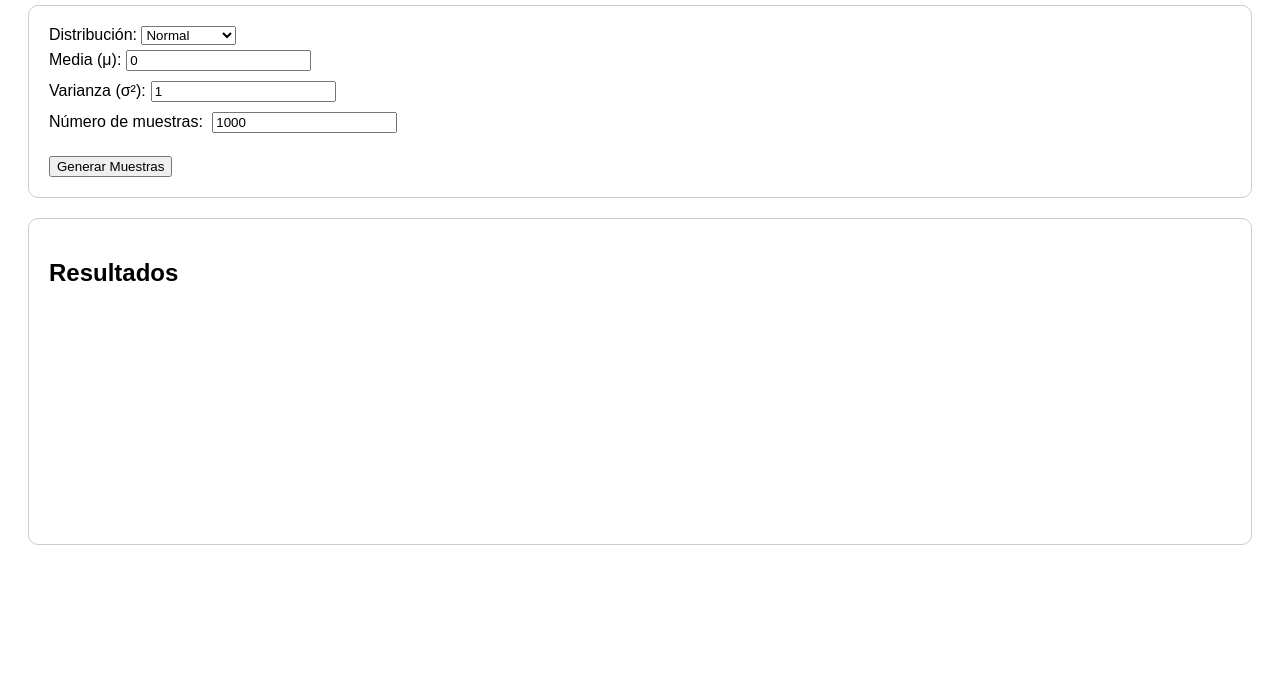
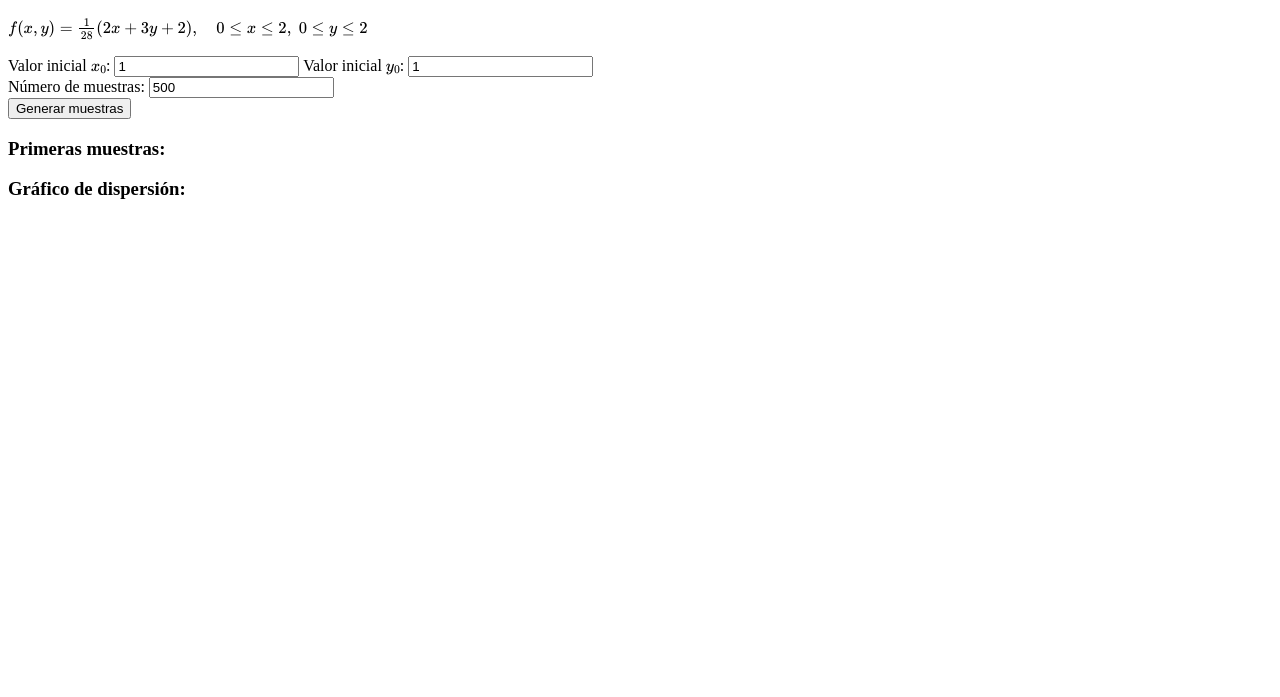
Before and after one commit to Carmona21/Mineria, a plain HTML site: page src/Gibbs/index.html in a window 1280 px wide. Shown: the part 103-800 px from the top of the page. Drawn offline with nearby package versions, Linux system fonts and the light colour scheme.

Commit message:
Metodo de gibbs en 2D

```diff
--- a/src/Gibbs/gibbs.js
+++ b/src/Gibbs/gibbs.js
@@ -1,23 +1,48 @@
+// Función para muestrear X dado Y usando la fórmula invertida
+function sampleXgivenY(y, u) {
+  // Fórmula sacada de la CDF invertida que viste en clase
+  // x = -3y - 2 + sqrt(9y^2 + 12y + 4 + 32u + 24uy) / 2
+  return (-3 * y - 2 + Math.sqrt(9 * y * y + 12 * y + 4 + 32 * u + 24 * u * y)) / 2;
+}
+
+// Función para muestrear Y dado X usando la otra CDF invertida
+function sampleYgivenX(x, v) {
+  // Fórmula de tus apuntes
+  // y = -2x - 2 + sqrt(x^2 + 2x + 1 + 6vx + 15v) / 3
+  return (-2 * x - 2 + Math.sqrt(x * x + 2 * x + 1 + 6 * v * x + 15 * v)) / 3;
+}
+
+// Gibbs sampler
 function runGibbs() {
   let n = parseInt(document.getElementById("samples").value);
-  let data = [];
+  let x = 1, y = 1;  // punto inicial
+  let muestrasX = [], muestrasY = [];
+
   for (let i = 0; i < n; i++) {
-    data.push(Math.random()); // por ahora uniforme
+    let u = Math.random();  // uniforme(0,1)
+    x = sampleXgivenY(y, u);
+
+    let v = Math.random();  // uniforme(0,1)
+    y = sampleYgivenX(x, v);
+
+    muestrasX.push(x);
+    muestrasY.push(y);
   }
-  plotResults(data);
-}
 
-function plotResults(data) {
+  // Mostrar primeras 10
+  document.getElementById("output").innerText =
+    muestrasX.map((xi, i) => `(${xi.toFixed(3)}, ${muestrasY[i].toFixed(3)})`).slice(0, 10).join("\n");
+
+  // Graficar dispersión
   let ctx = document.getElementById('chart').getContext('2d');
   new Chart(ctx, {
-    type: 'bar',
+    type: 'scatter',
     data: {
-      labels: data.map((_, i) => i),
       datasets: [{
-        label: 'Muestras',
-        data: data,
+        label: 'Muestras Gibbs',
+        data: muestrasX.map((xi, i) => ({x: xi, y: muestrasY[i]}))
       }]
     },
-    options: { scales: { x: { display: false } } }
+    options: { scales: { x: { min:0, max:2 }, y: { min:0, max:2 } } }
   });
 }
--- a/src/Gibbs/index.html
+++ b/src/Gibbs/index.html
@@ -2,69 +2,41 @@
 <html lang="es">
 <head>
   <meta charset="UTF-8">
-  <title>Simulación Gibbs Sampling</title>
+  <title>Método de Gibbs - Ejemplo Bivariante</title>
   <script src="https://cdn.jsdelivr.net/npm/chart.js"></script>
-  <style>
-    body { font-family: Arial, sans-serif; padding: 20px; }
-    .card { border: 1px solid #ccc; border-radius: 10px; padding: 20px; margin-bottom: 20px; }
-    input { margin: 5px; }
-  </style>
+  <!-- Cargar MathJax para fórmulas -->
+  <script src="https://polyfill.io/v3/polyfill.min.js?features=es6"></script>
+  <script id="MathJax-script" async
+          src="https://cdn.jsdelivr.net/npm/mathjax@3/es5/tex-mml-chtml.js"></script>
 </head>
 <body>
-  <h1>Simulación por Método de Gibbs</h1>
+  <h1>Muestreo con Método de Gibbs</h1>
 
-  <div class="card">
-    <label>Distribución:</label>
-    <select id="distribution">
-      <option value="normal">Normal</option>
-      <option value="exponential">Exponencial</option>
-    </select><br>
+  <h3>Función de densidad conjunta:</h3>
+  <p>
+    \( f(x,y) = \frac{1}{28}(2x + 3y + 2), \quad 0 \leq x \leq 2, \; 0 \leq y \leq 2 \)
+  </p>
 
-    <div id="params">
-      <label>Media (μ):</label><input type="number" id="mean" value="0"><br>
-      <label>Varianza (σ²):</label><input type="number" id="variance" value="1"><br>
-    </div>
-
-    <label>Número de muestras:</label>
-    <input type="number" id="samples" value="1000"><br><br>
-
-    <button onclick="runGibbs()">Generar Muestras</button>
+  <div>
+    <label for="x0">Valor inicial \(x_0\):</label>
+    <input type="number" id="x0" value="1" step="0.1">
+    <label for="y0">Valor inicial \(y_0\):</label>
+    <input type="number" id="y0" value="1" step="0.1">
   </div>
 
-  <div class="card">
-    <h2>Resultados</h2>
-    <canvas id="chart" width="400" height="200"></canvas>
-    <pre id="output"></pre>
+  <div>
+    <label for="samples">Número de muestras:</label>
+    <input type="number" id="samples" value="500">
   </div>
 
-  <script>
-    function runGibbs() {
-      let n = parseInt(document.getElementById("samples").value);
-      let dist = document.getElementById("distribution").value;
-      let data = [];
+  <button onclick="runGibbs()">Generar muestras</button>
 
-      // ⚠️ Aquí luego implementaremos Gibbs Sampling
-      for (let i = 0; i < n; i++) {
-        data.push(Math.random()); // temporal: uniforme(0,1)
-      }
+  <h3>Primeras muestras:</h3>
+  <pre id="output"></pre>
 
-      // Mostrar datos
-      document.getElementById("output").innerText = data.slice(0, 50).join(", ") + "...";
+  <h3>Gráfico de dispersión:</h3>
+  <canvas id="chart" width="400" height="300"></canvas>
 
-      // Gráfico
-      let ctx = document.getElementById('chart').getContext('2d');
-      new Chart(ctx, {
-        type: 'bar',
-        data: {
-          labels: data.map((_, i) => i),
-          datasets: [{
-            label: 'Muestras',
-            data: data,
-          }]
-        },
-        options: { scales: { x: { display: false } } }
-      });
-    }
-  </script>
+  <script src="gibbs.js"></script>
 </body>
 </html>
```
